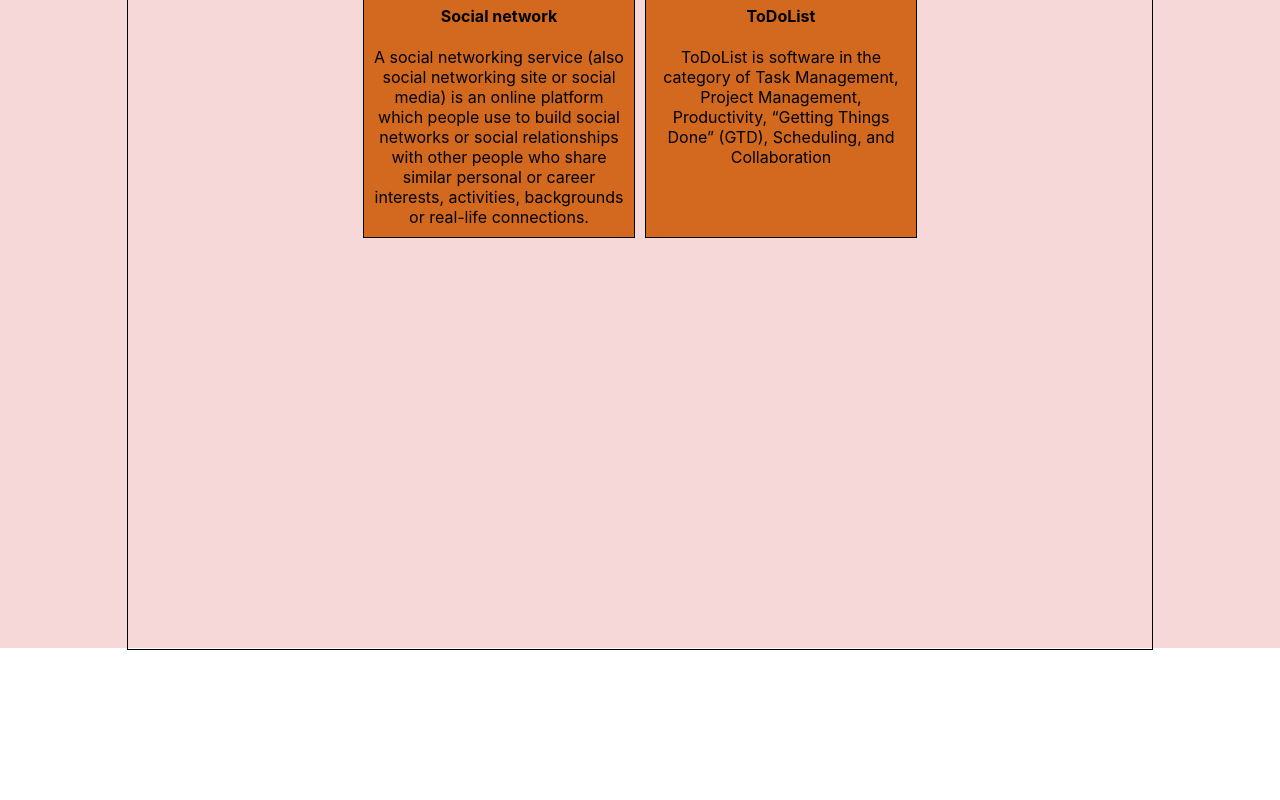
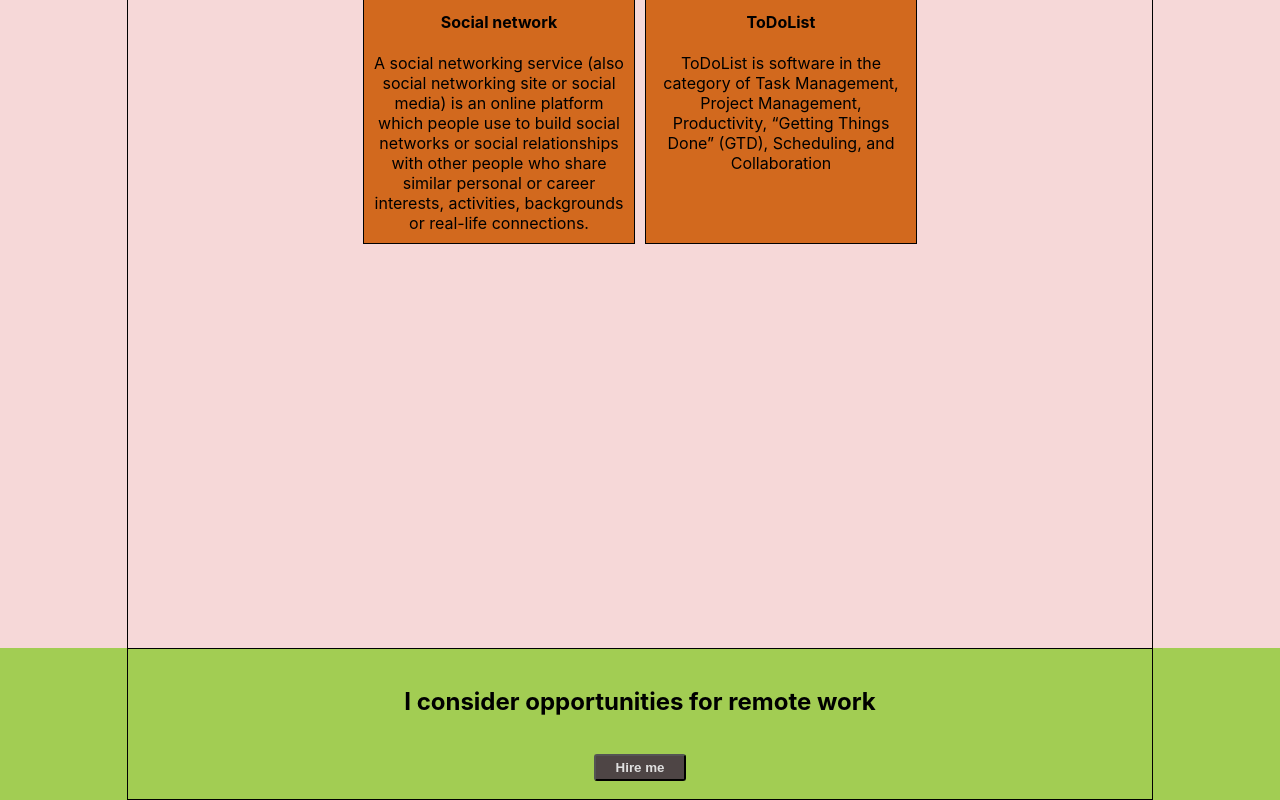
Before and after one commit to viktoriabakun/Portfolio, a React (Create React App) app: page / in a window 1280 px wide. Shown: the part 1832-2632 px from the top of the page. Before the commit the page ends 2482 px from the top, so only its background shows below. Built offline with nearby package versions, Linux system fonts and the light colour scheme.

Commit message:
add block 4 about remote work. create custom Button

```diff
--- a/src/App.js
+++ b/src/App.js
@@ -3,6 +3,7 @@
 import Main from "./main/Main";
 import Skills from "./skills/Skills";
 import Projects from "./projects/Projects";
+import RemoteWork from "./remoteWork/RemoteWork";
 
 function App() {
     return (
@@ -11,6 +12,7 @@
             <Main/>
             <Skills/>
             <Projects/>
+            <RemoteWork/>
         </div>
     );
 }
--- /dev/null
+++ b/src/common/Button.js
@@ -0,0 +1,12 @@
+import React from 'react'
+import s from './Button.module.css'
+
+function Button(props) {
+    return (
+        <div className={s.remoteBlock}>
+            <button className={s.Button}>{props.buttonTitle}</button>
+        </div>
+);
+}
+
+export default Button;
--- /dev/null
+++ b/src/common/Button.module.css
@@ -0,0 +1,13 @@
+.Button {
+    background-color: #4e4545;
+    padding: 4px 20px;
+    color: #e0e0e0;
+    font-weight: bold;
+    border-radius: 3px;
+    text-align: center;
+    transition: all 0.5s;
+}
+
+.Button:active{
+    transform: scaleX(0.9) translateY(4px);
+}
--- a/src/projects/project/Project.js
+++ b/src/projects/project/Project.js
@@ -1,11 +1,12 @@
 import React from 'react'
 import s from './Project.module.css'
+import Button from "../../common/Button";
 
 function Project(props) {
     return (
         <div className={s.project}>
             <div className={s.projectImg}>img</div>
-            <button className={s.button}>view more</button>
+            <Button buttonTitle={'view more'}/>
             <h4 className={s.projectTitle}>{props.title}</h4>
             <span className={s.projectDescription}>{props.description}</span>
         </div>
--- /dev/null
+++ b/src/remoteWork/RemoteWork.js
@@ -0,0 +1,19 @@
+import React from 'react'
+import s from './RemoteWork.module.css'
+import sContainer from "../common/styles/Container.module.css";
+import Button from "../common/Button";
+
+function RemoteWork() {
+    return (
+        <div className={s.remoteBlock}>
+            <div className={`${sContainer.container} ${s.remoteWorkContainer}`}>
+                <h2>I consider opportunities for remote work</h2>
+                <Button buttonTitle={'Hire me'}/>
+            </div>
+
+        </div>
+
+    );
+}
+
+export default RemoteWork;
--- /dev/null
+++ b/src/remoteWork/RemoteWork.module.css
@@ -0,0 +1,9 @@
+.remoteBlock {
+    background-color: #a2cd53;
+}
+
+.remoteWorkContainer {
+    flex-direction: column;
+    justify-content: space-evenly;
+    height: 150px;
+}
```
